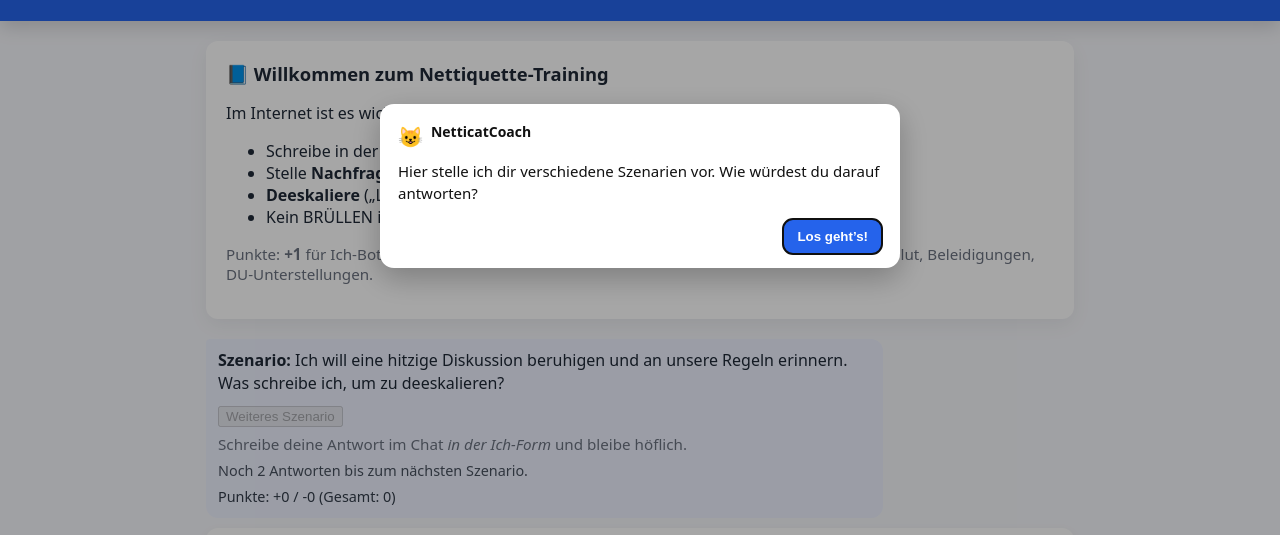
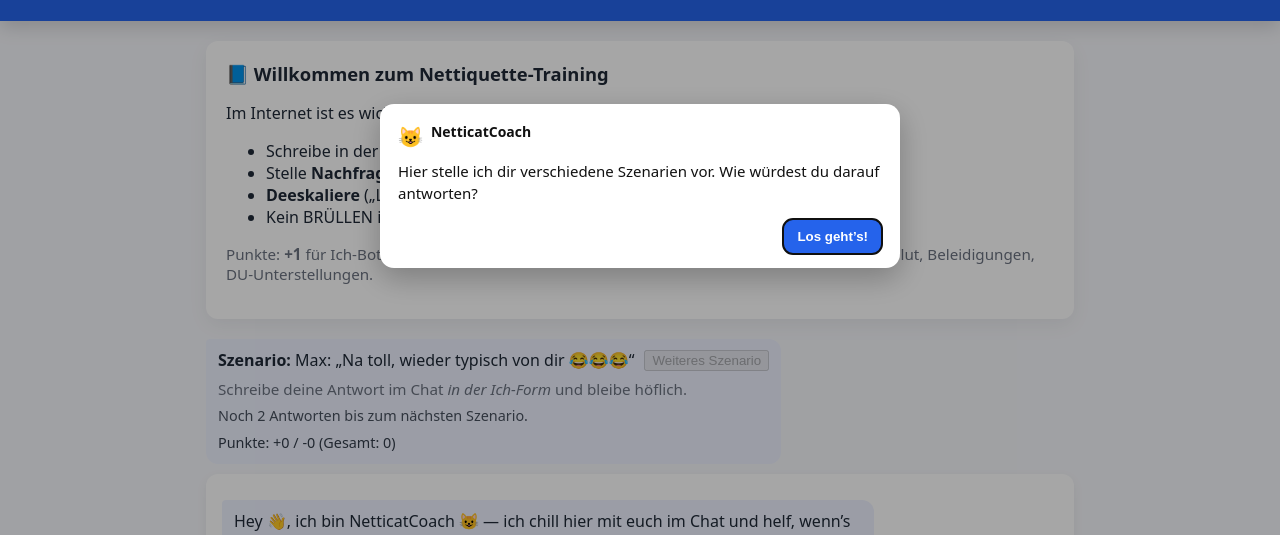
Before and after one commit to testversion1234/Chat-netiquette-, a plain HTML site: page index.html in a window 1280 px wide. Shown: the part 214-749 px from the top of the page. Drawn offline with Linux system fonts and the light colour scheme.

Commit message:
Update index.html

```diff
--- a/index.html
+++ b/index.html
@@ -467,13 +467,6 @@ function __nc_addBotLineTop(text) {
 </script>
 
 
-
-
-
-
-
-
-
 <!-- Netiquette Scenarios Injected -->
 <script>
 (function(){
@@ -561,11 +554,10 @@ function __nc_addBotLineTop(text) {
   }
 
   const scenarios = [
-    "Ich lese eine Nachricht, die mich verletzt. Ich will klar sagen, dass mich der Ton stört, ohne zurückzuschimpfen. Wie formuliere ich das höflich?",
-    "Ich möchte jemanden korrigieren, ohne belehrend zu wirken. Wie schreibe ich das freundlich in der Ich-Form?",
-    "Ich habe im Affekt eine unhöfliche Nachricht geschrieben. Ich möchte mich entschuldigen und es besser machen. Was schreibe ich?",
-    "Ich brauche Hilfe bei einer Aufgabe. Ich will höflich fragen und sagen, was ich schon versucht habe. Wie formuliere ich das?",
-    "Ich will eine hitzige Diskussion beruhigen und an unsere Regeln erinnern. Was schreibe ich, um zu deeskalieren?"
+    "Paul: „Hä? Deine Aufgabe ist doch voll falsch! 🙄“",
+      "Lisa: „Ey, du bist so langsam, mit dir kann man nix anfangen! 🙄“",
+      "Max: „Na toll, wieder typisch von dir 😂😂😂“",
+      "Anna: „Dein Referat war langweilig.“"
   ];
   function shuffle(arr){
     for (let i = arr.length - 1; i > 0; i--) {
```
